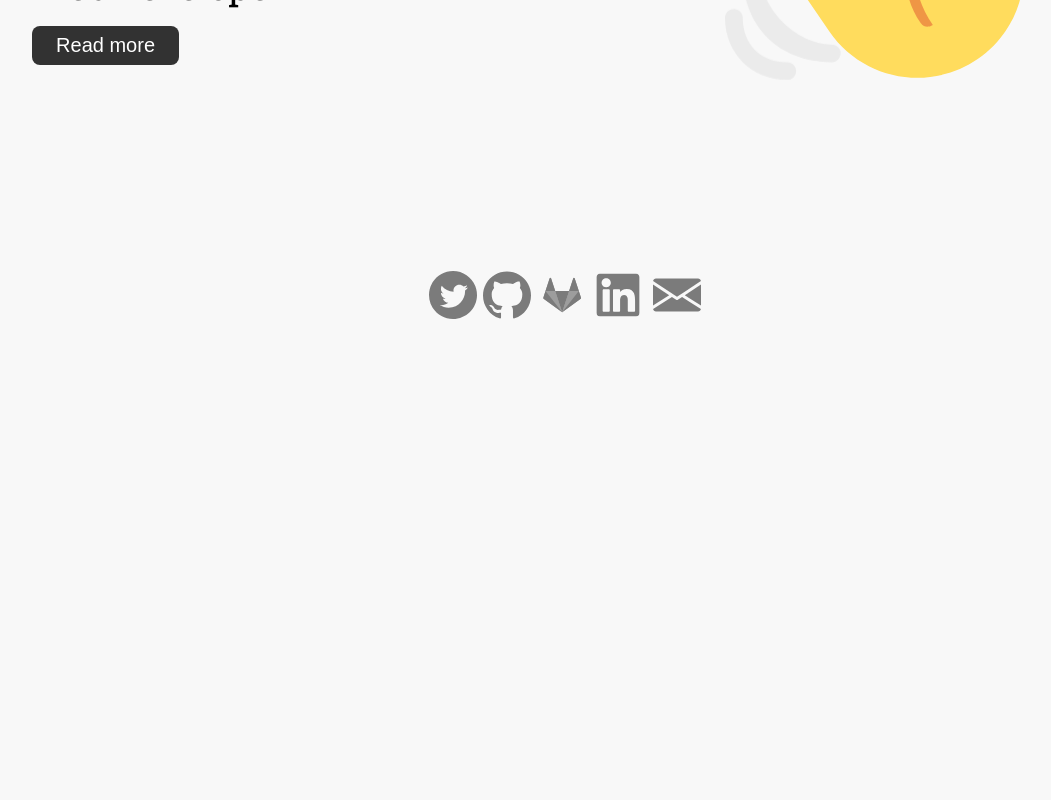
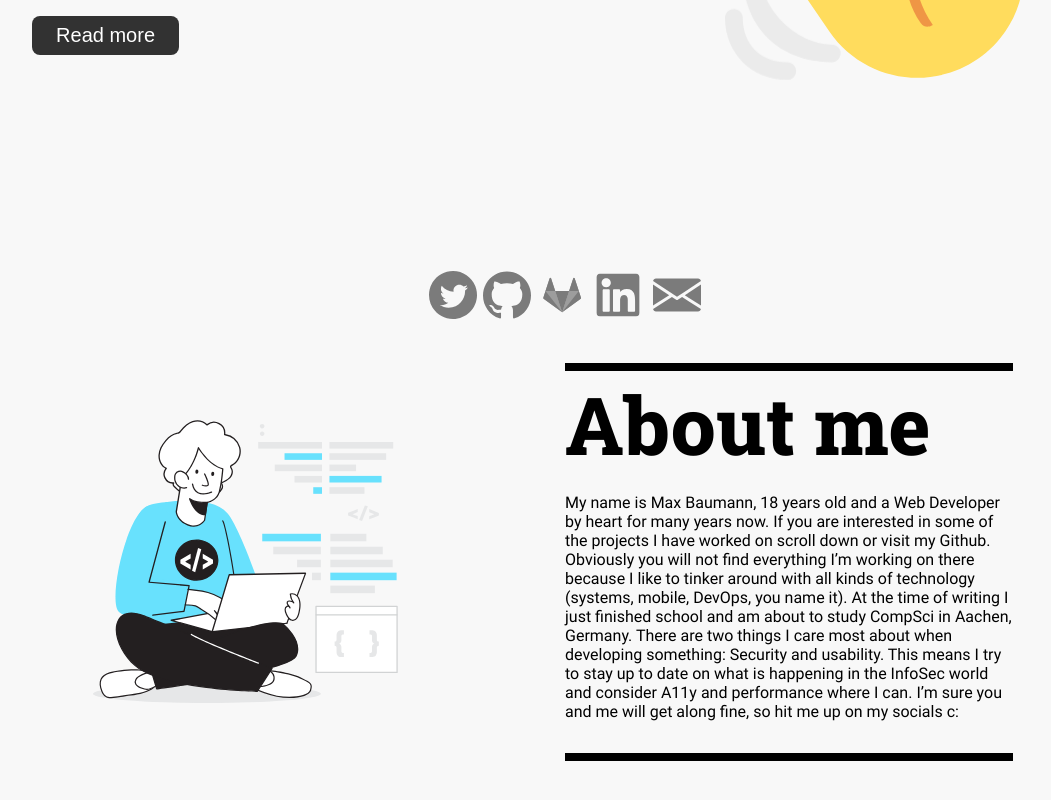
Before and after one commit to FoseFx/Homepage2020, a Vue app: page / in a window 1280 px wide. Shown: the part 478-1278 px from the top of the page, without its empty margins (75-1126 px from the left). Before the commit the page ends 804 px from the top, so only its background shows below. Built offline with nearby package versions, Linux system fonts and the light colour scheme.

Commit message:
Adds About sections

```diff
--- a/src/App.vue
+++ b/src/App.vue
@@ -1,17 +1,20 @@
 <template>
   <div id="app">
     <Hero />
+    <About />
   </div>
 </template>
 
 <script lang="ts">
 import { Component, Vue } from "vue-property-decorator";
 import Hero from "./components/Hero.vue";
+import About from "./components/About.vue";
 
 @Component({
   components: {
-    Hero
-  }
+    Hero,
+    About,
+  },
 })
 export default class App extends Vue {}
 </script>
@@ -80,12 +83,17 @@ body {
   padding: 0;
   margin: 0;
   background: #f8f8f8;
+  font-family: "Roboto", sans-serif;
 }
 
 h1,
 h2 {
   font-family: "Roboto Slab", serif;
-  font-weight: 400;
   margin: 0;
 }
+
+h1 {
+  font-size: 80px;
+  font-weight: 800;
+}
 </style>
--- /dev/null
+++ b/src/components/About.vue
@@ -0,0 +1,53 @@
+<template>
+  <section id="about-sec">
+    <img src="/about.svg" alt="Flatline drawing of a Web Developer" />
+    <div>
+      <div id="about">
+        <h1>About me</h1>
+        <p>
+          My name is Max Baumann, 18 years old and a Web Developer by heart for
+          many years now. If you are interested in some of the projects I have
+          worked on scroll down or visit my Github. Obviously you will not find
+          everything I’m working on there because I like to tinker around with
+          all kinds of technology (systems, mobile, DevOps, you name it). At the
+          time of writing I just finished school and am about to study CompSci
+          in Aachen, Germany. There are two things I care most about when
+          developing something: Security and usability. This means I try to stay
+          up to date on what is happening in the InfoSec world and consider A11y
+          and performance where I can. I’m sure you and me will get along fine,
+          so hit me up on my socials c:
+        </p>
+      </div>
+    </div>
+  </section>
+</template>
+
+<script lang="ts">
+import { Component, Vue } from "vue-property-decorator";
+
+@Component
+export default class About extends Vue {}
+</script>
+
+<style lang="scss" scoped>
+#about-sec {
+  display: flex;
+  justify-content: center;
+  align-items: center;
+
+  & > * {
+    width: 50%;
+  }
+}
+
+#about {
+  width: 70%;
+  border-top: 0.5rem solid black;
+  border-bottom: 0.5rem solid black;
+  padding-bottom: 1rem;
+}
+
+img {
+  transform: scale(0.8);
+}
+</style>
--- a/src/components/Hero.vue
+++ b/src/components/Hero.vue
@@ -51,6 +51,11 @@ export default class Hero extends Vue {}
 #hero-left > div {
   padding: 0 1rem;
   position: relative;
+}
+
+h1,
+h2 {
+  font-weight: 400;
 }
 
 h1 {
```
Also changed, not shown: public/about.svg (added).
